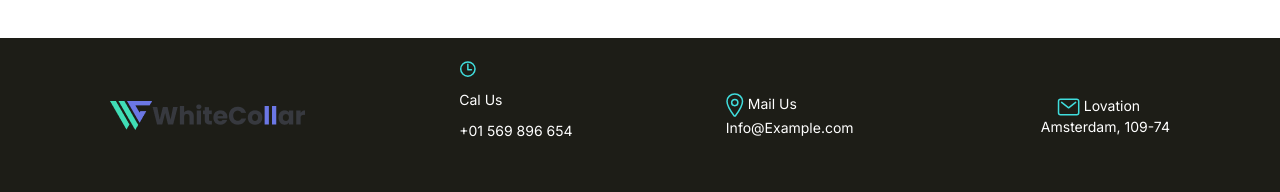
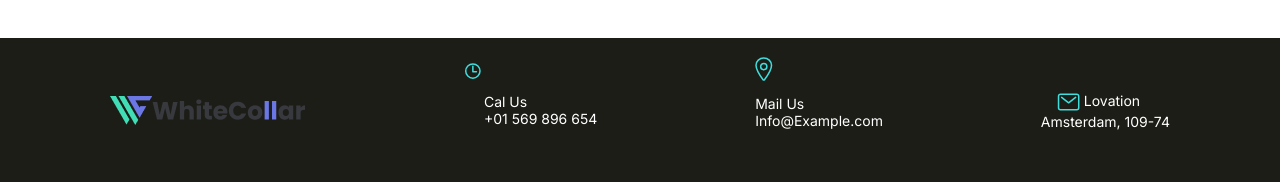
Before and after one commit to Tomas1976K/Tomas1976K.github.io, a plain HTML site: page index.html in a window 1280 px wide. Shown: the part 1134-1326 px from the top of the page. Drawn offline with Linux system fonts and the light colour scheme.

Commit message:
pakeitimai

```diff
--- a/index.html
+++ b/index.html
@@ -114,16 +114,16 @@
                 </a>
                 <div class="left-toolbox2">
                     <a class="toolbox-group2" href="#">
-                        <img src="images/time.svg" alt="time">
-                        <p>Cal Us</p>
-                        <p> +01 569 896 654</p>
+                        <img src="images/time.svg" alt="time" class="pfoun">
+                        <p class="cal">Cal Us <br>
+                         +01 569 896 654</p>
                     </a>
                 </div>
                 <div class="toolbox-toolbox2">
                     <a class="toolbox-group2" href="#">
                         <img src="images/location.svg" alt="location">
-                        Mail Us <br>
-                        Info@Example.com
+                        <p>Mail Us <br>
+                          Info@Example.com</p>
                     </a>
                 </div>
 
--- a/styles/style.css
+++ b/styles/style.css
@@ -229,6 +229,12 @@ div.contacts2 div.container2 a {
 
 }
 
+div.contacts2 div.container2 div.left-toolbox2 a.toolbox-group2 p.cal {
+    margin-left: 20px;
+}
+
+
+
 div.contacts2 div.container2 div.left-toolbox2 a.toolbox-group2 {
     margin-right: 42px;
 }
```
